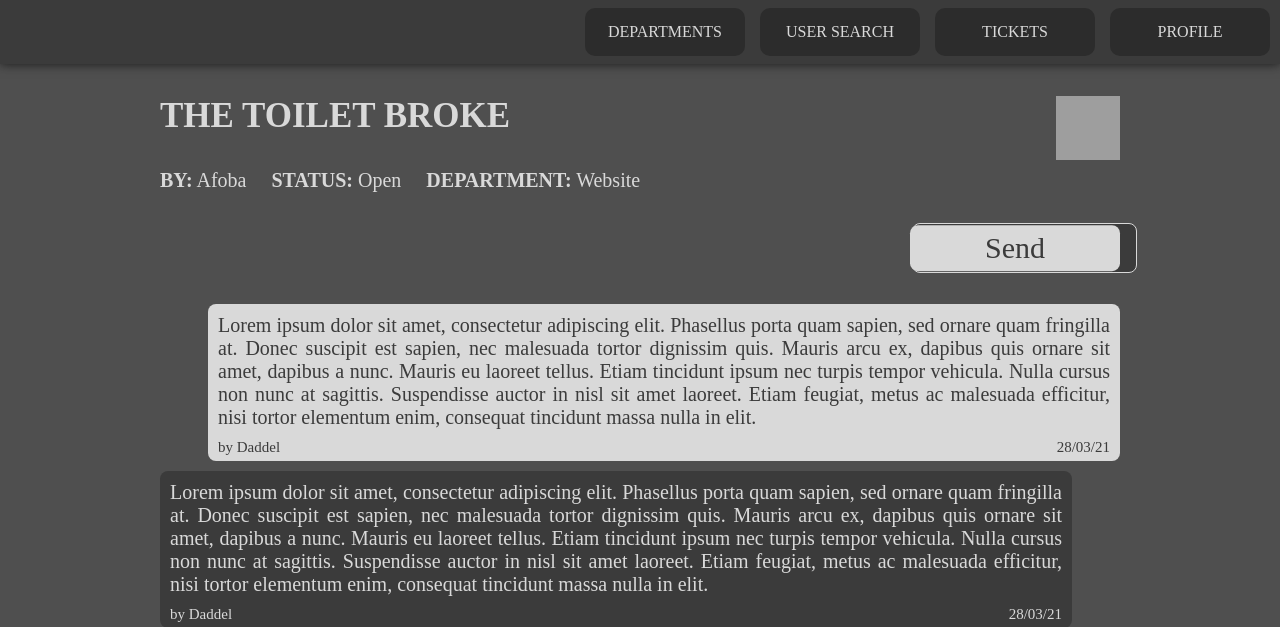
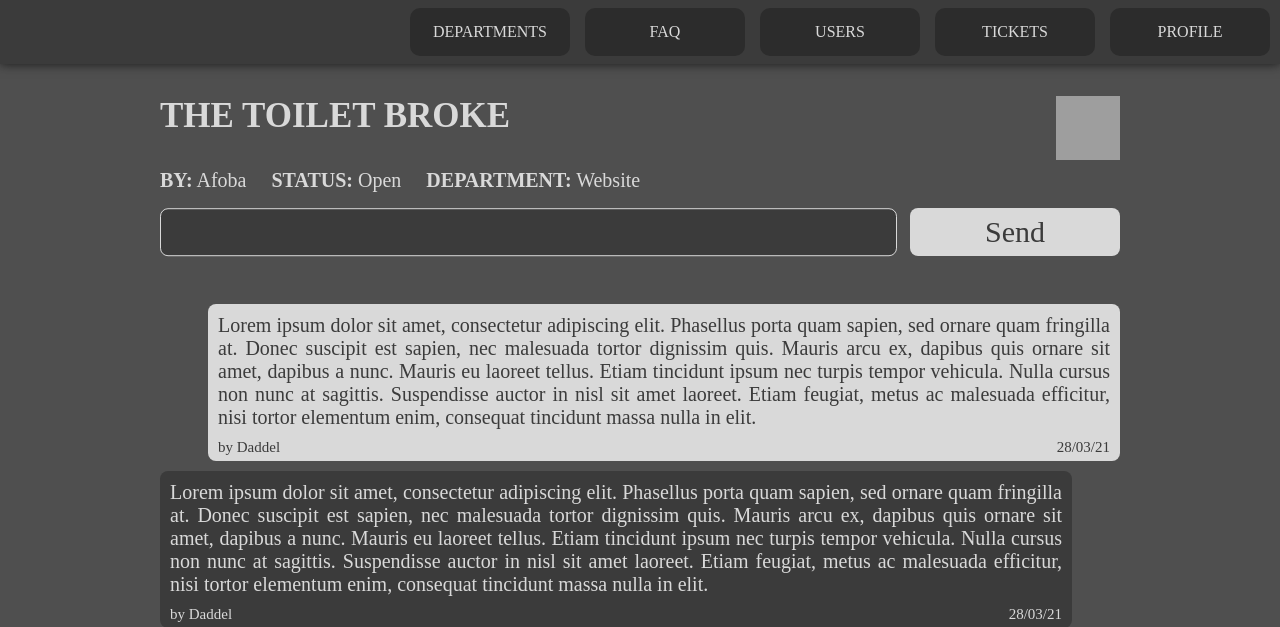
Before and after one commit to GonPedro/FEUP-TicketMaster, a PHP site: page /tick.html in a window 1280 px wide. Shown: the top 627 px of the page. Run offline with PHP 8.4, Linux system fonts and the light colour scheme; some web fonts are replaced; grey boxes are pictures that could not be loaded.

Commit message:
Added FAQ in top bar

```diff
--- a/src/create.html
+++ b/src/create.html
@@ -11,7 +11,8 @@
 <body>
     <div class="topbar">
         <button id="a">DEPARTMENTS</button>
-        <button id="nticket">USER SEARCH</button>
+        <button id="faq">FAQ</button>
+        <button id="nticket">USERS</button>
         <button id="mticket">TICKETS</button>
         <button id="nticket">PROFILE</button>
     </div>
--- a/src/edit_profile.html
+++ b/src/edit_profile.html
@@ -11,7 +11,8 @@
 <body>
     <div class="topbar">
         <button id="a">DEPARTMENTS</button>
-        <button id="nticket">USER SEARCH</button>
+        <button id="faq">FAQ</button>
+        <button id="nticket">USERS</button>
         <button id="mticket">TICKETS</button>
         <button id="nticket">PROFILE</button>
     </div>
--- a/src/edit_ticket.html
+++ b/src/edit_ticket.html
@@ -11,7 +11,8 @@
 <body>
     <div class="topbar">
         <button id="a">DEPARTMENTS</button>
-        <button id="nticket">USER SEARCH</button>
+        <button id="faq">FAQ</button>
+        <button id="nticket">USERS</button>
         <button id="mticket">TICKETS</button>
         <button id="nticket">PROFILE</button>
     </div>
--- a/src/profile.html
+++ b/src/profile.html
@@ -11,7 +11,8 @@
 <body>
     <div class="topbar">
         <button id="a">DEPARTMENTS</button>
-        <button id="nticket">USER SEARCH</button>
+        <button id="faq">FAQ</button>
+        <button id="nticket">USERS</button>
         <button id="mticket">TICKETS</button>
         <button id="nticket">PROFILE</button>
     </div>
--- a/src/structure.css
+++ b/src/structure.css
@@ -96,6 +96,7 @@ select,
         margin-right: 10px;
         margin-left: 5px;
         width: 10em;
+        flex-shrink: 1;
     }
 
     .list,
@@ -176,13 +177,13 @@ select,
         top: 50%;
     }
 
-.msginput input,
+    .msginput input[type="submit"],
     .userinput input[type="text"] {
         width: 75%;
         height: calc(100% - 0.3vh);
     }
 
-.msginput input,
+    .msginput input[type="submit"],
     .userinput input[type="submit"] {
         width: calc(25% - 1em);
         left: calc(75% + 1em);
@@ -565,7 +566,6 @@ select,
         position: fixed;
         width: calc(2em + 1vmin);
         height: calc(2em + 1vmin);
-    ;
         margin: 0;
         padding: 0;
         top: calc(100% - 3em);
@@ -590,3 +590,7 @@ select,
     .userlist {
         top: 14em
     }
+
+    .userinput[id="msginput"] {
+        top: 13em;
+    }
--- a/src/style.css
+++ b/src/style.css
@@ -84,7 +84,7 @@ select {
     border: none;
     color: #D9D9D9;
     background-color: #2c2c2c;
-    font-size: 1em;
+    font-size: min(1em, 2.25vw);
     border-radius: 10px;
 }
 
@@ -113,7 +113,7 @@ select {
     color: #D9D9D9;
     font-family: "Georama";
     height: 100%;
-    font-size: 2.5vw;
+    font-size: 2vh;
     border: solid 0.01vh #D9D9D9;
     background-color: #3B3B3B;
     border-radius: 8px;
--- a/src/tick.html
+++ b/src/tick.html
@@ -11,7 +11,8 @@
 <body>
     <div class="topbar">
         <button id="a">DEPARTMENTS</button>
-        <button id="nticket">USER SEARCH</button>
+        <button id="faq">FAQ</button>
+        <button id="nticket">USERS</button>
         <button id="mticket">TICKETS</button>
         <button id="nticket">PROFILE</button>
     </div>
@@ -26,7 +27,7 @@
         <img id="confi" src="../images/gear.png">
     </div>
 
-    <div class="msginput">
+    <div class="userinput" id="msginput">
         <input type="text">
         <input type="submit" value="Send">
     </div>
--- a/src/tickets.html
+++ b/src/tickets.html
@@ -11,7 +11,8 @@
 <body>
     <div class="topbar">
         <button id="a">DEPARTMENTS</button>
-        <button id="nticket">USER SEARCH</button>
+        <button id="faq">FAQ</button>
+        <button id="nticket">USERS</button>
         <button id="mticket">TICKETS</button>
         <button id="nticket">PROFILE</button>
     </div>
--- a/src/user_search.html
+++ b/src/user_search.html
@@ -11,7 +11,8 @@
 <body>
     <div class="topbar">
         <button id="a">DEPARTMENTS</button>
-        <button id="nticket">USER SEARCH</button>
+        <button id="faq">FAQ</button>
+        <button id="nticket">USERS</button>
         <button id="mticket">TICKETS</button>
         <button id="nticket">PROFILE</button>
     </div>
```
Lines whose indentation alone changed are shown as unchanged.
